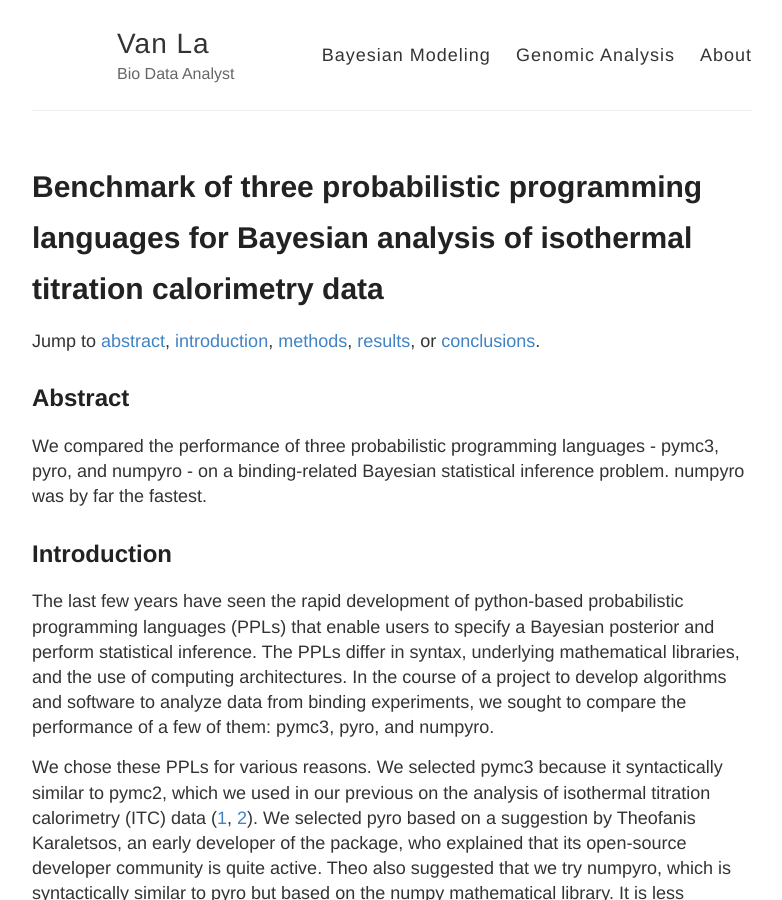
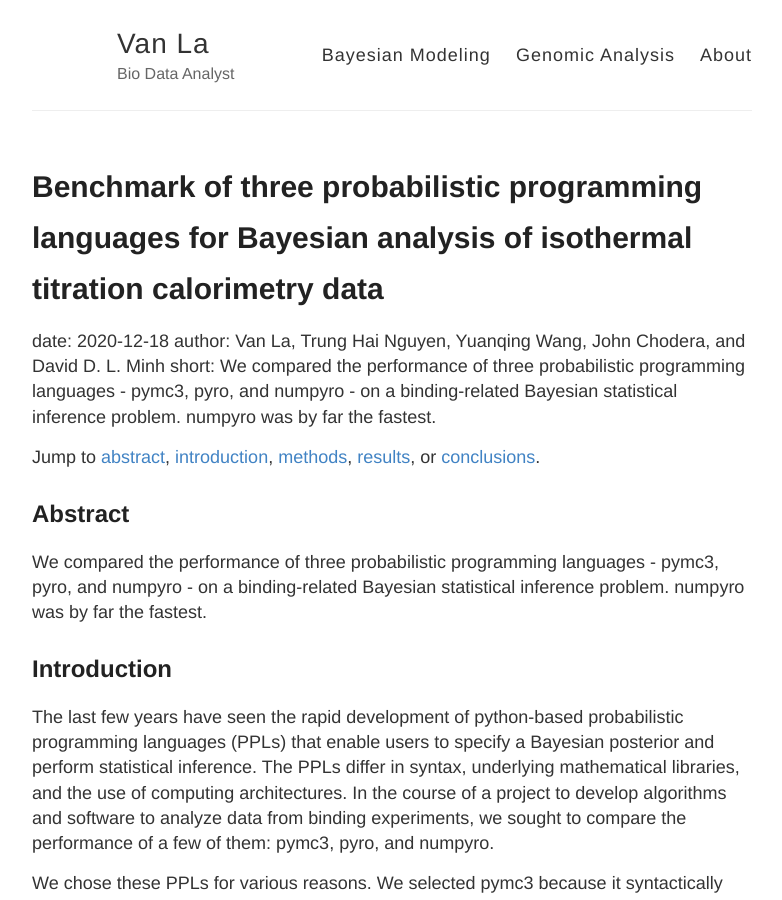
Before and after one commit to vanngocthuyla/Data_Analysis, a Jekyll site: the page built from pages/bayesian/PPLs_ITC.md, in a window 1280 px wide and 900 px high. Shown: the whole window, without its empty margins (248-1030 px from the left). Built offline with Jekyll 4.4.1, drawn with Linux system fonts in a browser that asks for light colours; our own code applies the rules of GitHub Pages for plain Markdown files.

Commit message:
Update PPLs_ITC.md

```diff
--- a/pages/bayesian/PPLs_ITC.md
+++ b/pages/bayesian/PPLs_ITC.md
@@ -1,4 +1,8 @@
 # Benchmark of three probabilistic programming languages for Bayesian analysis of isothermal titration calorimetry data
+
+date: 2020-12-18
+author: Van La, Trung Hai Nguyen, Yuanqing Wang, John Chodera, and David D. L. Minh
+short: We compared the performance of three probabilistic programming languages - pymc3, pyro, and numpyro - on a binding-related Bayesian statistical inference problem. numpyro was by far the fastest.
 
 Jump to [abstract](#abstract), [introduction](#introduction), [methods](#methods), [results](#results), or [conclusions](#conclusions).
 
```
